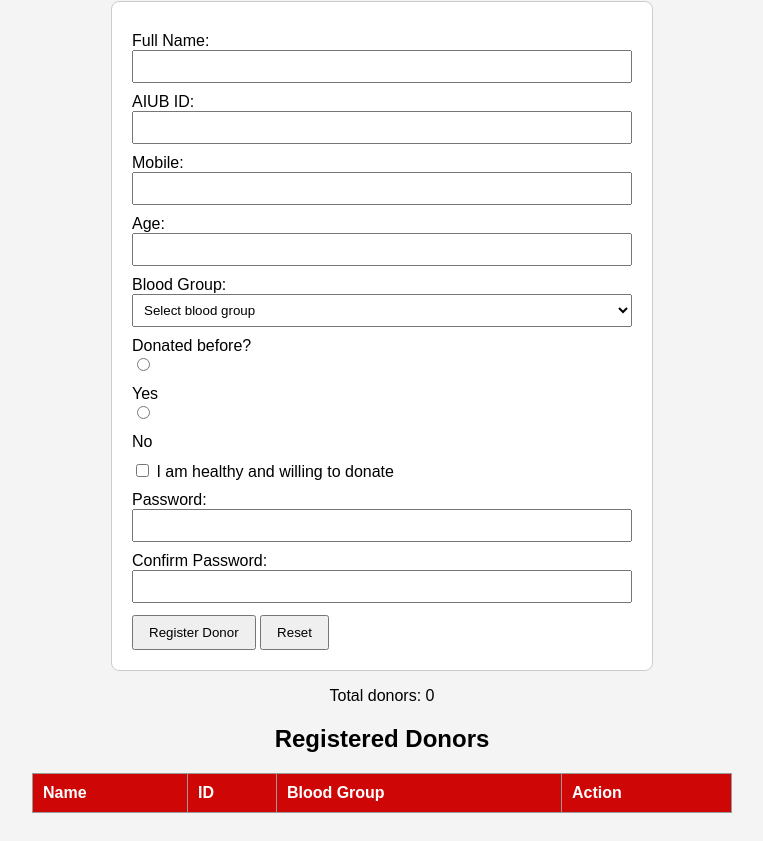
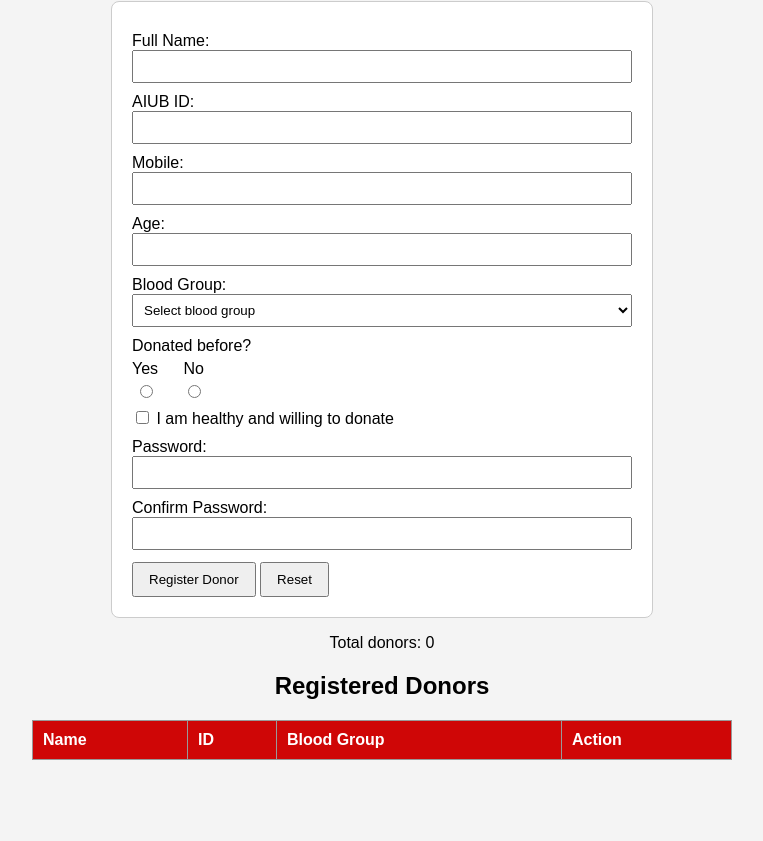
Before and after one commit to kHa-N-byte/WebTech-2, a plain HTML site: page index.html in a window 1280 px wide. Shown: the part 107-948 px from the top of the page, without its empty margins (258-1021 px from the left). After the commit the page ends 895 px from the top, so only its background shows below. Drawn offline with Linux system fonts and the light colour scheme.

Commit message:
Update index.html layout

```diff
--- a/index.html
+++ b/index.html
@@ -73,6 +73,22 @@
             max-width: 700px;
             margin: auto;
         }
+        .radio-group {
+    display: flex;
+    gap: 25px;
+    margin-top: 5px;
+}
+
+.radio-option {
+    display: flex;
+    flex-direction: column;
+    align-items: center;
+}
+
+.radio-option label {
+    margin-top: 0;
+    margin-bottom: 4px;
+}
     </style>
 </head>
 
@@ -121,15 +137,19 @@
 
         <label>Donated before?</label>
 
-        <input type="radio" id="donated-yes"
-               name="donated" value="Yes" required><br>
+<div class="radio-group">
+    <div class="radio-option">
         <label for="donated-yes">Yes</label>
+        <input type="radio" id="donated-yes" name="donated" value="Yes" required>
+    </div>
 
-        <input aligne="right" type="radio" id="donated-no"
-               name="donated" value="No" required><br>
-        <label aligne="right" for="donated-no">No</label>
+    <div class="radio-option">
+        <label for="donated-no">No</label>
+        <input type="radio" id="donated-no" name="donated" value="No" required>
+    </div>
+</div>
 
-        <span class="error" id="err-donated"></span>
+<span class="error" id="err-donated"></span>
 
         <label aligne="right" for="agree">
             <input type="checkbox" id="agree" name="agree" required>
```
